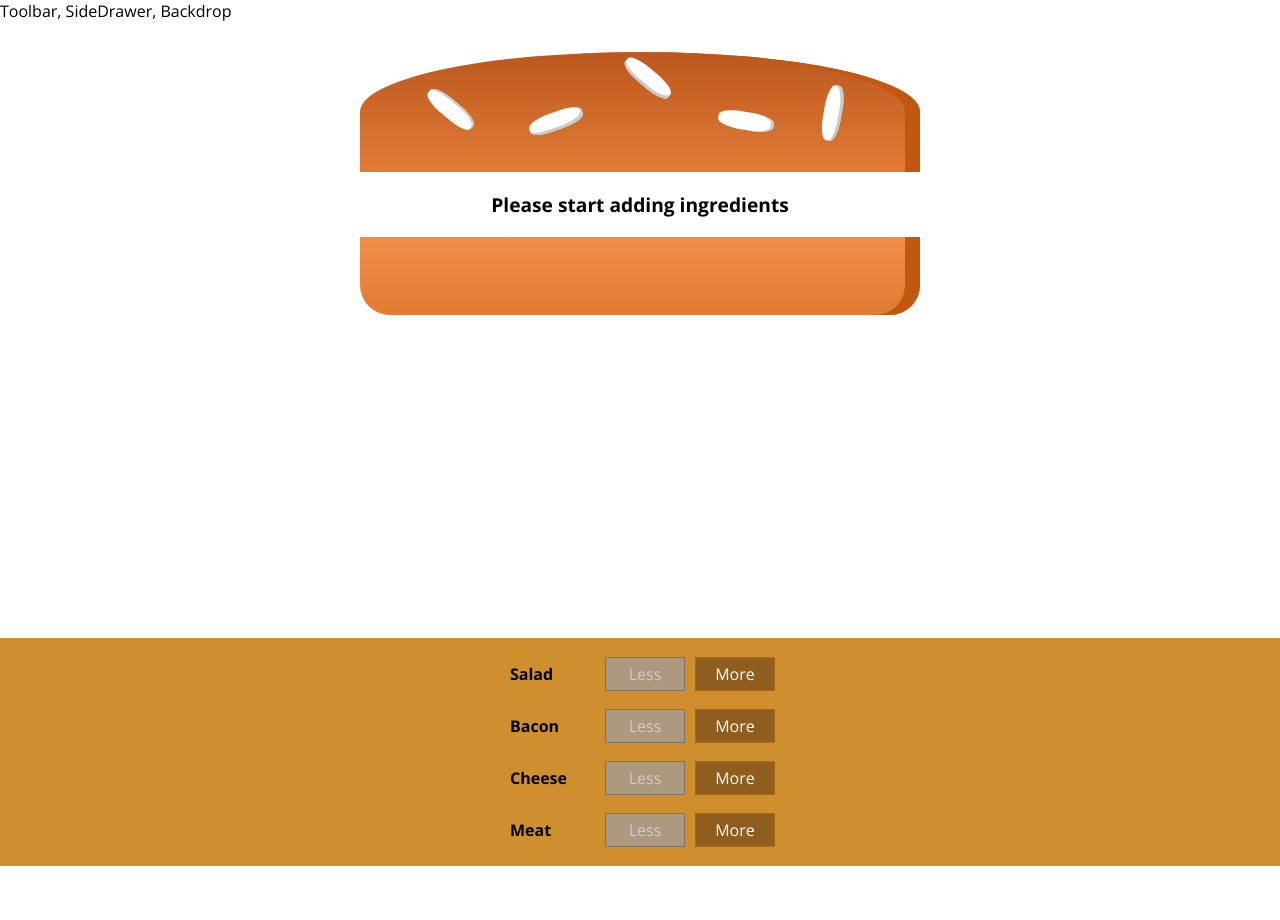
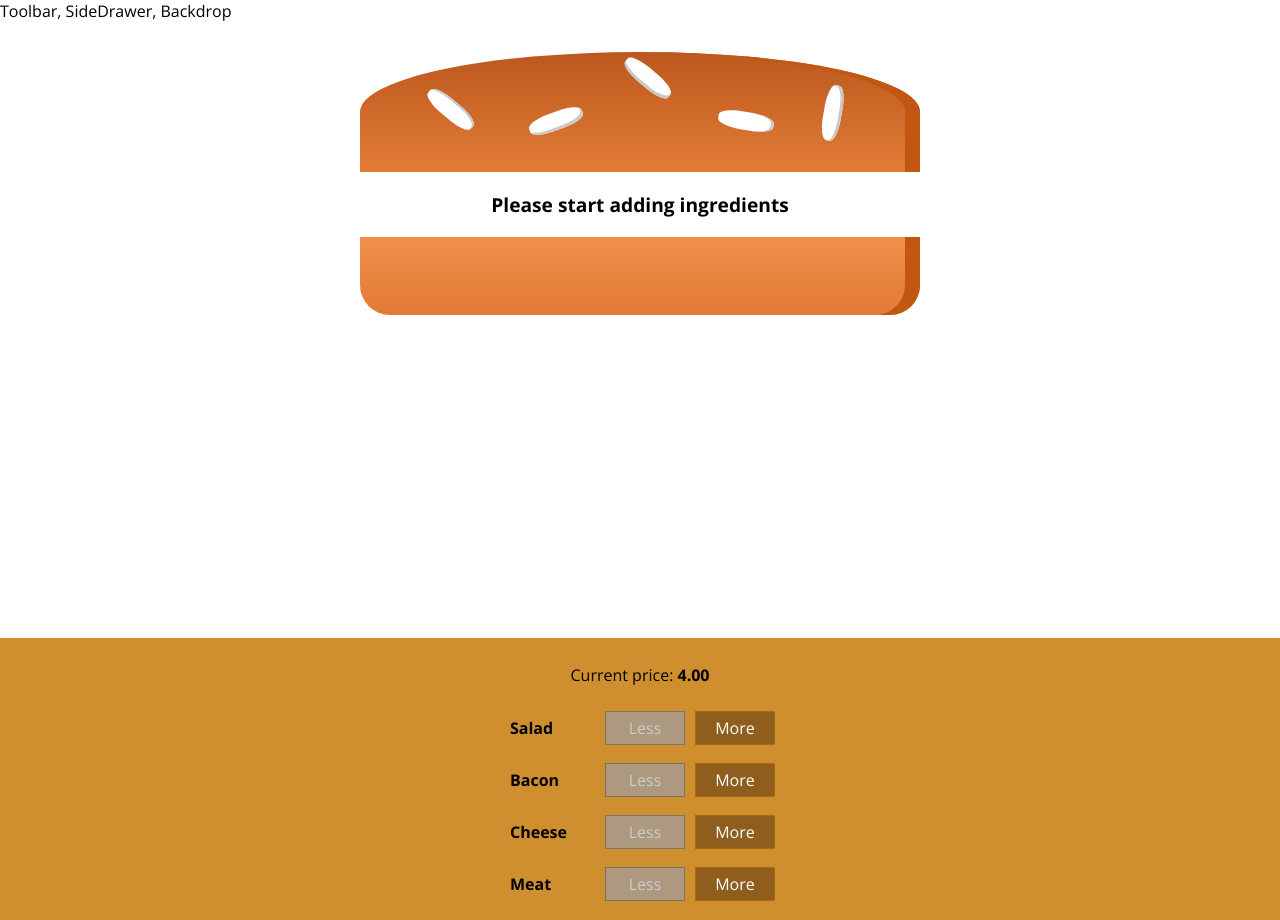
Before and after one commit to iAmNawa/burgerBuilder, a React app in the folder burgerbuilder/: page / in a window 1280 px wide. Before the commit the page ends 866 px from the top, so only its background shows below. Built offline with nearby package versions, Linux system fonts and the light colour scheme.

Commit message:
Current price state updating and displaying on screen

```diff
--- a/burgerbuilder/src/components/Burger/BuildControls/BuildControls.js
+++ b/burgerbuilder/src/components/Burger/BuildControls/BuildControls.js
@@ -12,6 +12,7 @@ const controls = [
 
 const buildControls = (props) => (
   <div className={classes.BuildControls}>
+    <p>Current price: <strong>{props.price.toFixed(2)}</strong></p>
     {controls.map(ctrl => (
       <BuildControl
         key={ctrl.label}
--- a/burgerbuilder/src/containers/BurgerBuilder/BurgerBuilder.js
+++ b/burgerbuilder/src/containers/BurgerBuilder/BurgerBuilder.js
@@ -64,7 +64,8 @@ class BurgerBuilder extends Component {
         <BuildControls
           ingredientAdded={this.addIngredientHandler}
           ingredientRemoved={this.removeIngredientHandler}
-          disabled={disabledInfo} />
+          disabled={disabledInfo}
+          price={this.state.totalPrice} />
       </Aux>
     );
   }
```
